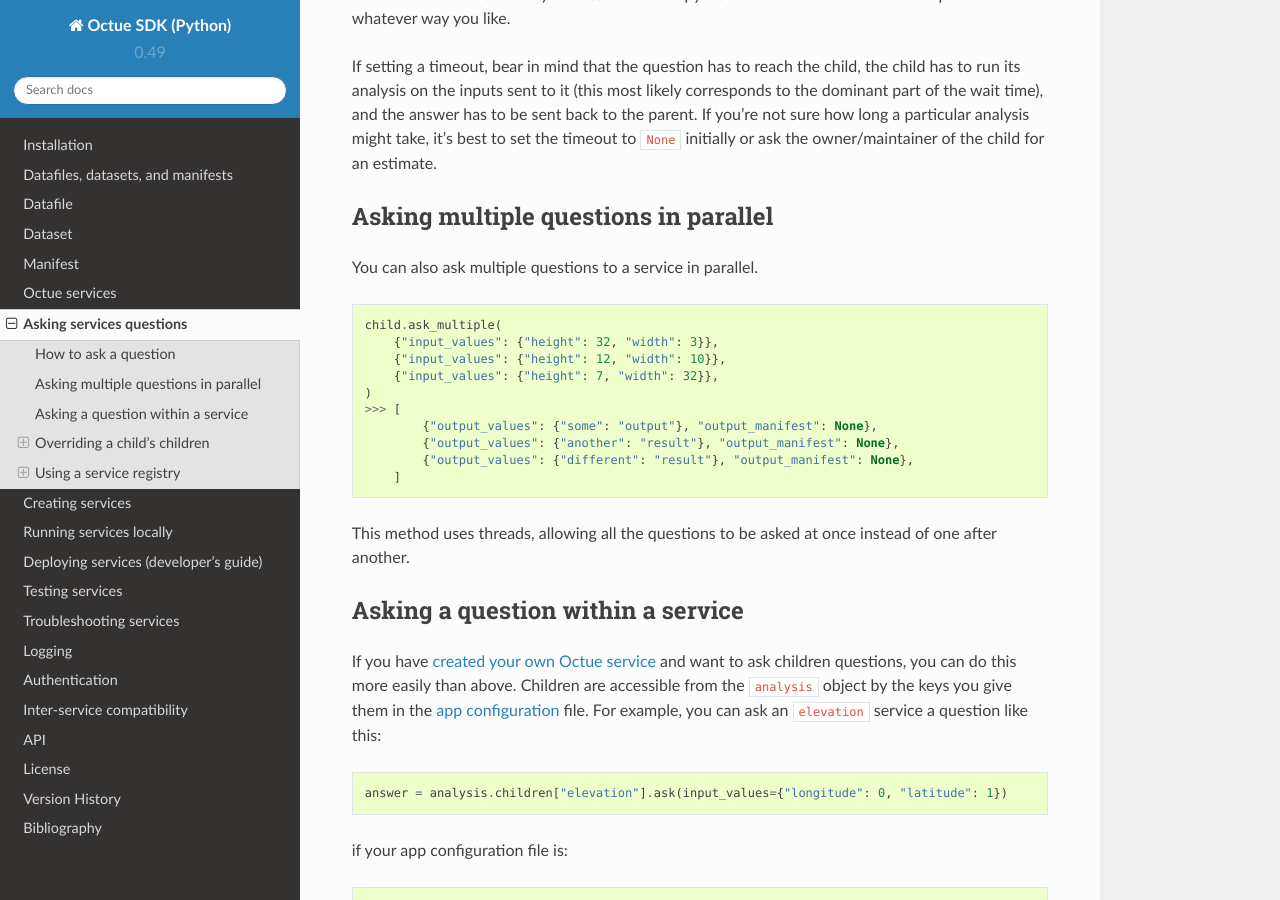
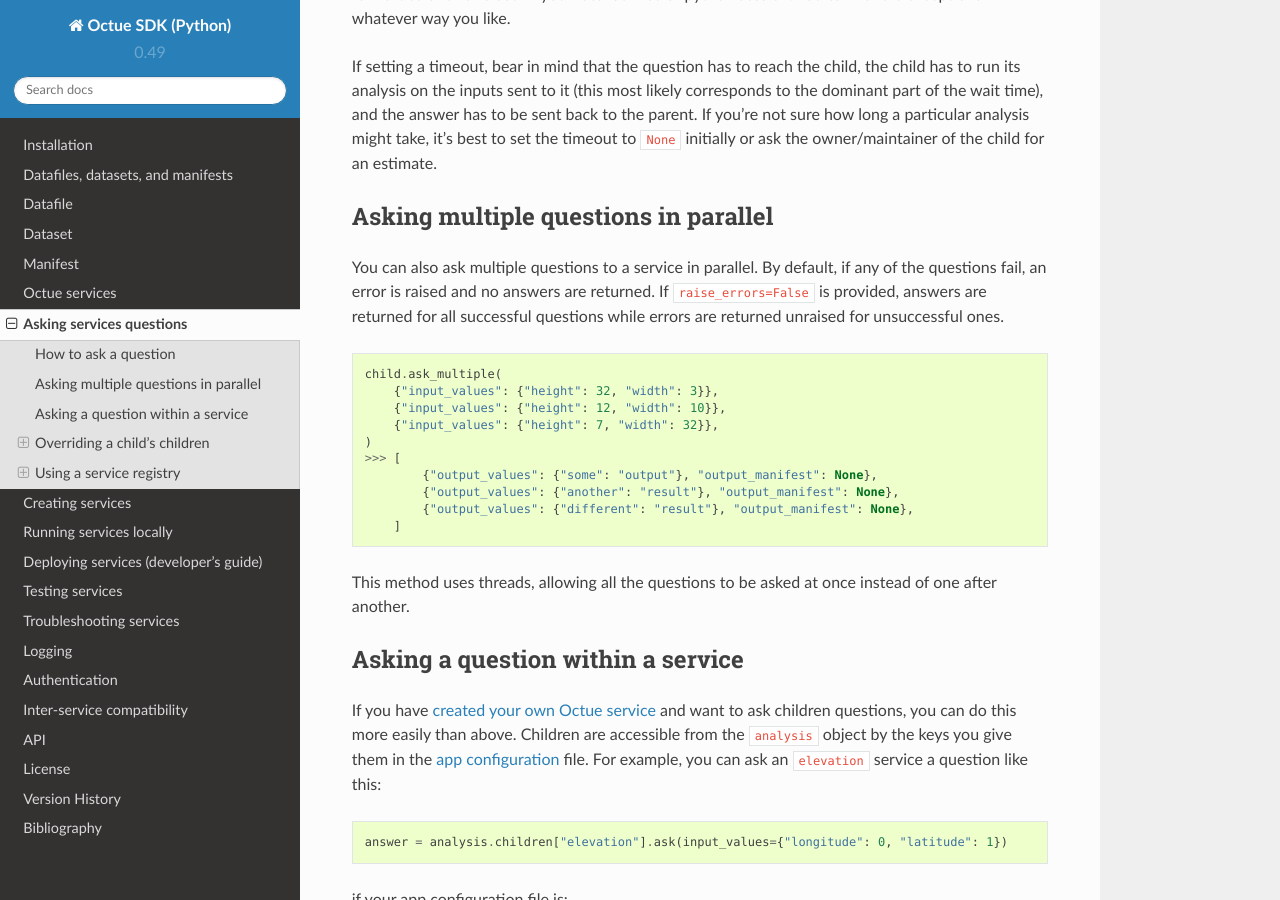
Before and after one commit to octue/octue-sdk-python, a Sphinx documentation site: the page built from docs/source/asking_questions.rst, in a window 1280 px wide and 900 px high, scrolled down 1278 px. Built offline with Sphinx 7.4.7 and the Read the Docs theme 2.0.0, drawn with Linux system fonts in a browser that asks for light colours.

Commit message:
DOC: Add documentation on `Child.ask_multiple`

```diff
--- a/docs/source/asking_questions.rst
+++ b/docs/source/asking_questions.rst
@@ -63,7 +63,9 @@
 
 Asking multiple questions in parallel
 =====================================
-You can also ask multiple questions to a service in parallel.
+You can also ask multiple questions to a service in parallel. By default, if any of the questions fail, an error is
+raised and no answers are returned. If ``raise_errors=False`` is provided, answers are returned for all successful
+questions while errors are returned unraised for unsuccessful ones.
 
 .. code-block:: python
 
--- a/pyproject.toml
+++ b/pyproject.toml
@@ -1,6 +1,6 @@
 [tool.poetry]
 name = "octue"
-version = "0.49.1"
+version = "0.49.2"
 description = "A package providing template applications for data services, and a python SDK to the Octue API."
 readme = "README.md"
 authors = ["Marcus Lugg <marcus@octue.com>", "Thomas Clark <support@octue.com>"]
```
